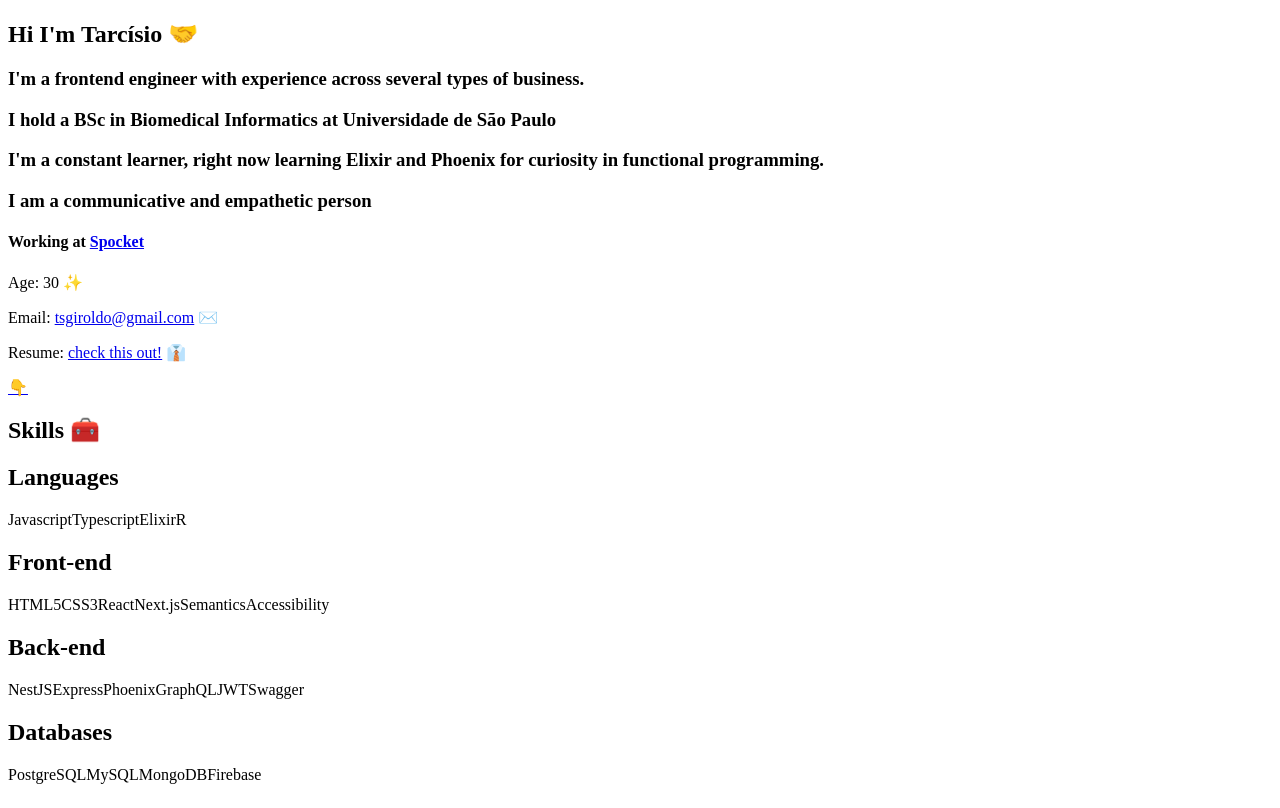
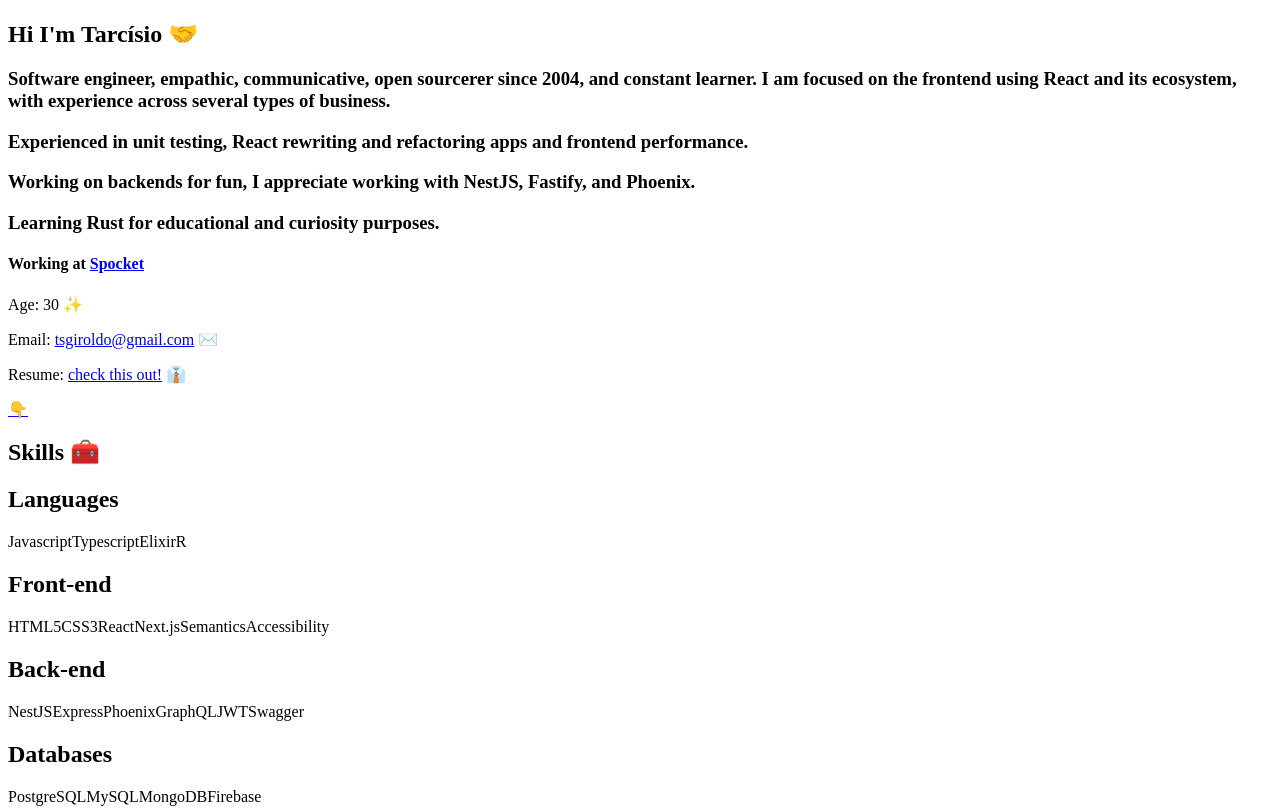
Before and after one commit to girordo/new-portfolio, a React (Vite) app: page / in a window 1280 px wide. Shown: the top 808 px of the page. Built offline with nearby package versions, Linux system fonts and the light colour scheme.

Commit message:
feat(Hero): adding more info to Hero component

```diff
--- a/src/components/Hero/Hero.tsx
+++ b/src/components/Hero/Hero.tsx
@@ -23,18 +23,20 @@ const Hero = () => {
               <div className="divider" />
             </h2>
             <h3>
-              I&apos;m a frontend engineer with experience across several types
-              of business.
+              Software engineer, empathic, communicative, open sourcerer since
+              2004, and constant learner. I am focused on the frontend using
+              React and its ecosystem, with experience across several types of
+              business.
             </h3>
             <h3>
-              I hold a BSc in Biomedical Informatics at Universidade de São
-              Paulo
+              Experienced in unit testing, React rewriting and refactoring apps
+              and frontend performance.
             </h3>
             <h3>
-              I&apos;m a constant learner, right now learning Elixir and Phoenix
-              for curiosity in functional programming.
+              Working on backends for fun, I appreciate working with NestJS,
+              Fastify, and Phoenix.
             </h3>
-            <h3>I am a communicative and empathetic person</h3>
+            <h3>Learning Rust for educational and curiosity purposes.</h3>
             <h4>
               Working at{' '}
               <a className="underline" href="https://spocket.co/">
```
